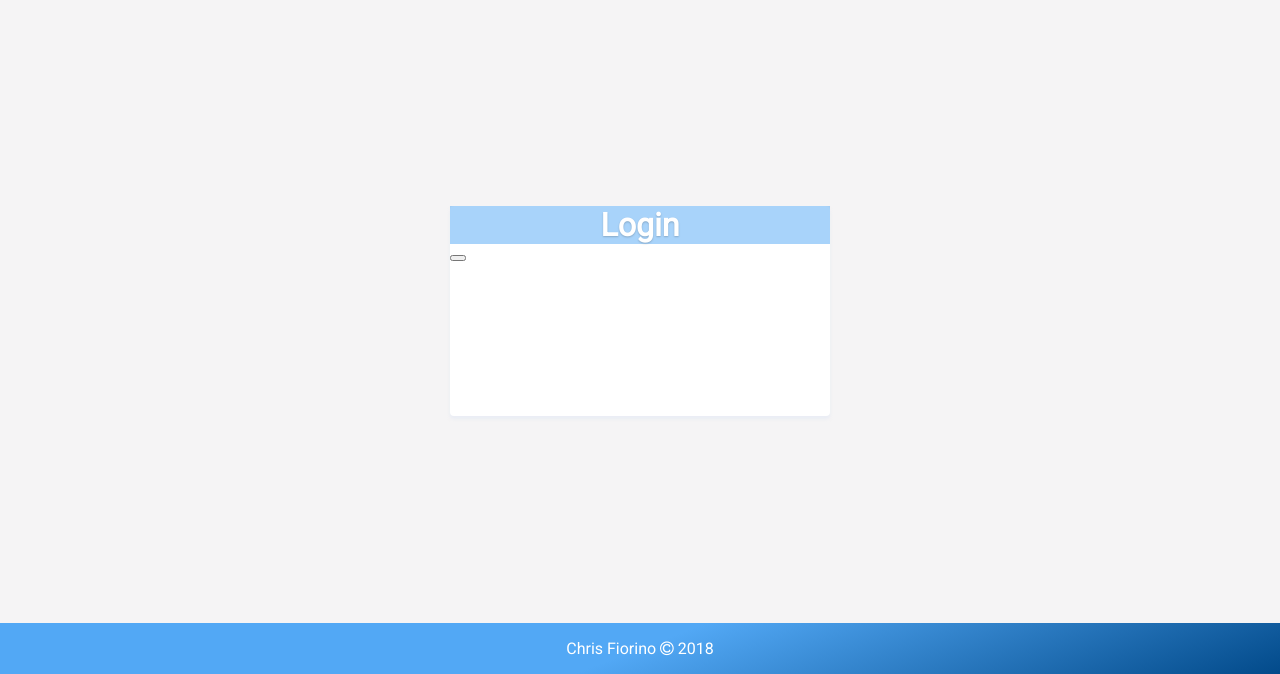
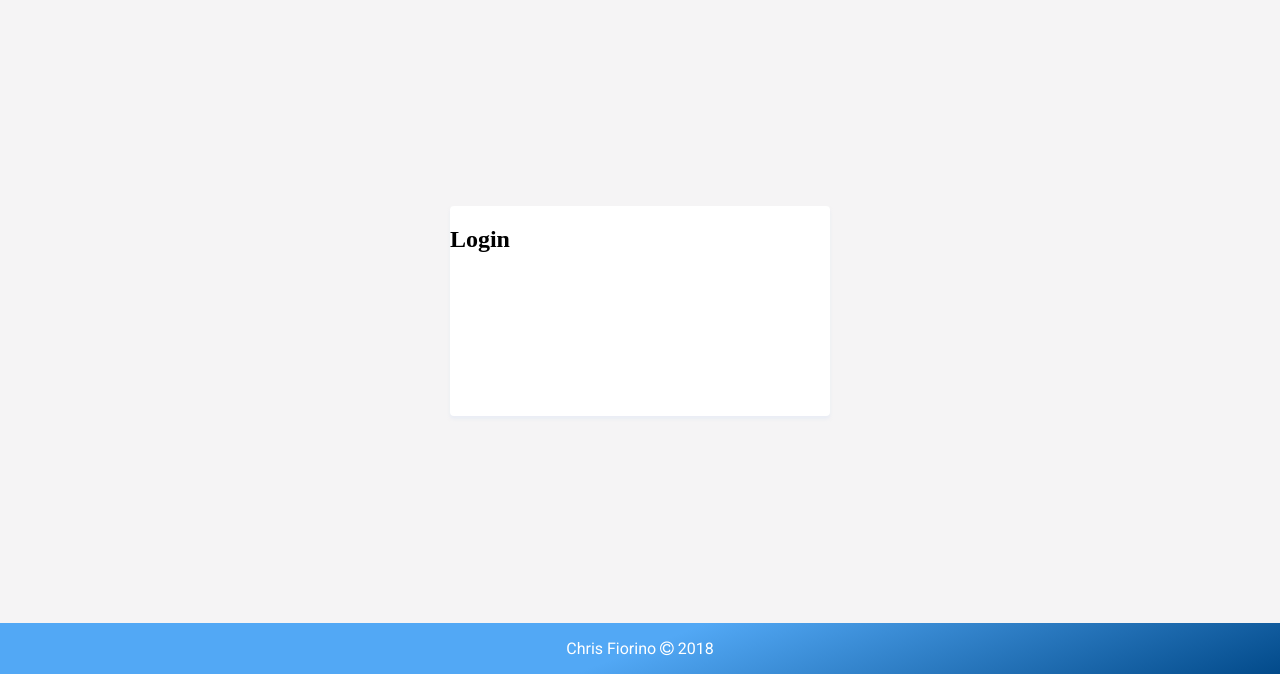
Before and after one commit to chrisfio/BartenderAtHome, a Flask app: page /login in a window 1280 px wide. Shown: the part 126-800 px from the top of the page. Run offline with Flask 2, Linux system fonts and the light colour scheme; some libraries are stand-ins or nearby versions.

Commit message:
login page styling

```diff
--- a/templates/login.html
+++ b/templates/login.html
@@ -14,7 +14,7 @@
 	</head>
 	<body>
 		<div class="login-box">
-			<div class="top-title">
+			<div class="top-title-signin">
 				<h2 class="section-header">Login</h2>
 			</div>
 				<div class="google-signin" id="signinButton">
@@ -111,7 +111,7 @@
 				    });
 				  }
 				</script>
-			<button>
+			<button style="display: none;">
 			<fb:login-button style="display: none;" scope="public_profile,email" onlogin="sendTokenToServer();">
 				<a href='javascript:sendTokenToServer()'>Login with Facebook</a>
 			</fb:login-button>
```
